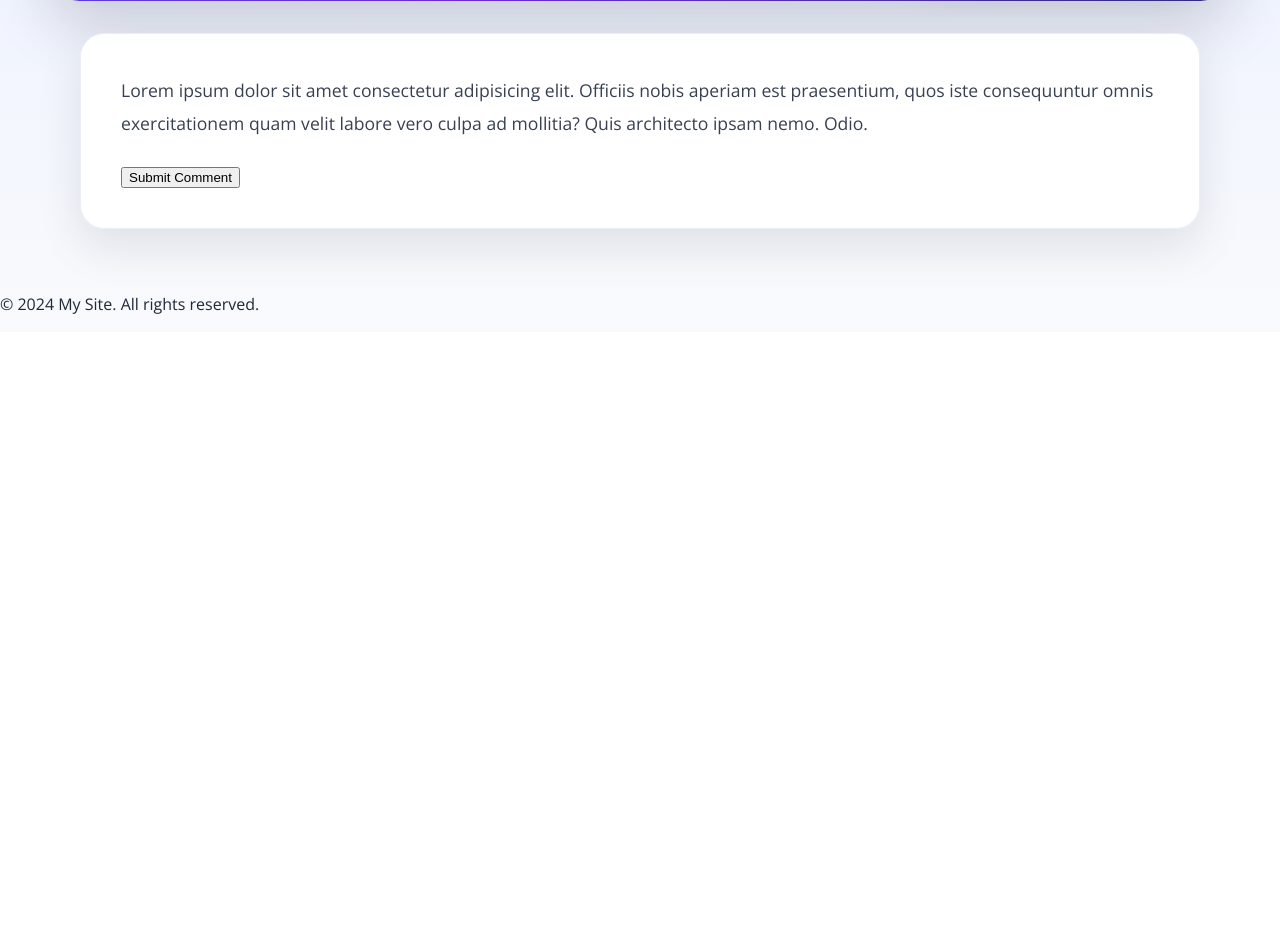
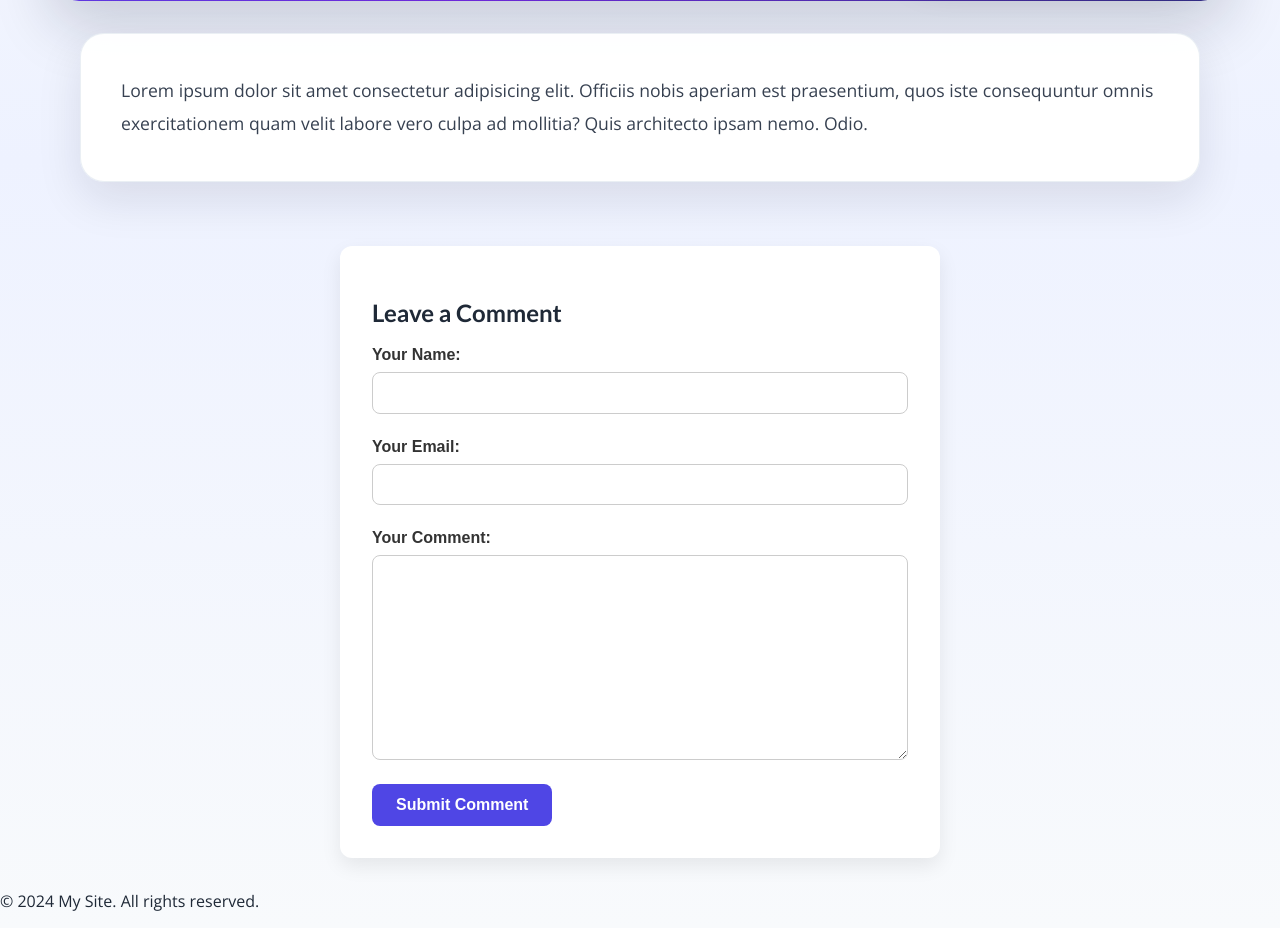
Before and after one commit to vaniltonpaulo/blog, a Django app: a page that uses blog/templates/blog/post-detail.html in a window 1280 px wide. Shown: the part 468-1396 px from the top of the page. Before the commit the page ends 782 px from the top, so only its background shows below. Run offline with Django 5.2, Linux system fonts and the light colour scheme; data comes from the database, SQL or seed files in the repository.

Commit message:
Styling the Comment Form

```diff
--- a/blog/forms.py
+++ b/blog/forms.py
@@ -2,6 +2,9 @@ from django import forms
 from .models import Comment
 
 class CommentForm(forms.Form):
+    name = forms.CharField(max_length=100, label='Your Name')
+    email = forms.EmailField(label='Your Email')
+    comment = forms.CharField(widget=forms.Textarea, label='Your Comment')
     class Meta:
         model = Comment
         exclude = ['post']  # We will set the post field in the view, so we exclude it from the form
--- a/blog/static/blog/post-detail.css
+++ b/blog/static/blog/post-detail.css
@@ -135,3 +135,80 @@ body {
     padding: 1.5rem;
   }
 }
+
+
+/* Form container */
+#comment-form {
+  max-width: 600px;
+  margin: 2rem auto;
+  padding: 2rem;
+  background: #ffffff;
+  border-radius: 12px;
+  box-shadow: 0 8px 20px rgba(0, 0, 0, 0.08);
+  font-family: Arial, sans-serif;
+}
+
+/* Each field wrapper */
+.form-control {
+  margin-bottom: 1.5rem;
+  display: flex;
+  flex-direction: column;
+}
+
+/* Labels */
+.form-control label {
+  font-weight: 600;
+  margin-bottom: 0.5rem;
+  color: #333;
+}
+
+/* Inputs, textarea */
+.form-control input,
+.form-control textarea {
+  padding: 0.7rem 0.9rem;
+  border: 1px solid #ccc;
+  border-radius: 8px;
+  font-size: 0.95rem;
+  transition: border 0.2s ease, box-shadow 0.2s ease;
+}
+
+/* Focus effect */
+.form-control input:focus,
+.form-control textarea:focus {
+  border-color: #4f46e5;
+  outline: none;
+  box-shadow: 0 0 0 2px rgba(79, 70, 229, 0.15);
+}
+
+/* Error messages */
+.form-control .errorlist {
+  margin-top: 0.4rem;
+  color: #e11d48;
+  font-size: 0.85rem;
+  list-style: none;
+  padding: 0;
+}
+
+/* Submit button */
+#comment-form button {
+  background: #4f46e5;
+  color: white;
+  border: none;
+  padding: 0.75rem 1.5rem;
+  border-radius: 8px;
+  font-size: 1rem;
+  font-weight: 600;
+  cursor: pointer;
+  transition: background 0.2s ease, transform 0.1s ease, box-shadow 0.1s ease;
+}
+
+/* Hover effect */
+#comment-form button:hover {
+  background: #4338ca;
+}
+
+/* Click effect */
+#comment-form button:active {
+  transform: translateY(1px);
+  box-shadow: 0 3px 8px rgba(0, 0, 0, 0.1);
+}
--- a/blog/templates/blog/post-detail.html
+++ b/blog/templates/blog/post-detail.html
@@ -1,15 +1,7 @@
-{% extends "base.html" %}
-{% load static %}
-
-{% block title %}
-    {{ post.title }} - Max's Blog
-{% endblock %}
-
-{% block css_files %}
-    <link rel="stylesheet" href="{% static 'blog/post-detail.css' %}">
-{% endblock %}
-
-{% block content %}
+{% extends "base.html" %} {% load static %} {% block title %} {{ post.title }} -
+Max's Blog {% endblock %} {% block css_files %}
+<link rel="stylesheet" href="{% static 'blog/post-detail.css' %}" />
+{% endblock %} {% block content %}
 <section id="summary">
   <div class="summary-content">
     <div class="summary-text">
@@ -21,7 +13,9 @@
         {% endfor %}
       </div>
       <div class="meta">
-                <address>By <a href="mailto:{{ post.author.email }}">{{ post.author }}</a></address>
+        <address>
+          By <a href="mailto:{{ post.author.email }}">{{ post.author }}</a>
+        </address>
         <span>•</span>
         <div>Last updated <time>{{ post.date|date:"M d, Y" }}</time></div>
       </div>
@@ -29,23 +23,25 @@
 
     <div class="summary-image">
       {% if post.image_name %}
-            <img
-                src="{{ post.image_name.url }}"
-                alt="{{ post.title }}"
-            >
+      <img src="{{ post.image_name.url }}" alt="{{ post.title }}" />
       {% endif %}
     </div>
   </div>
 </section>
 
-<section id="post-content">
-    {{ post.content|linebreaks }}
+<section id="post-content">{{ post.content|linebreaks }}</section>
+
+<section id="comment-form">
   <!--you have to create a forms.py file .-->
-    <div>
+  <h2>Leave a Comment</h2>
   <form>
-            {{ comment_form}}
+    {% comment %} Loop through form fields and render them with labels and error
+    messages {% endcomment %} {% for form_field in comment_form %}
+    <div class="form-control">
+      {{ form_field.label_tag }} {{ form_field }} {{ form_field.errors }}
+    </div>
+    {% endfor %}
     <button type="submit">Submit Comment</button>
   </form>
-    </div>
 </section>
 {% endblock %}
```
Lines whose indentation alone changed are shown as unchanged.
